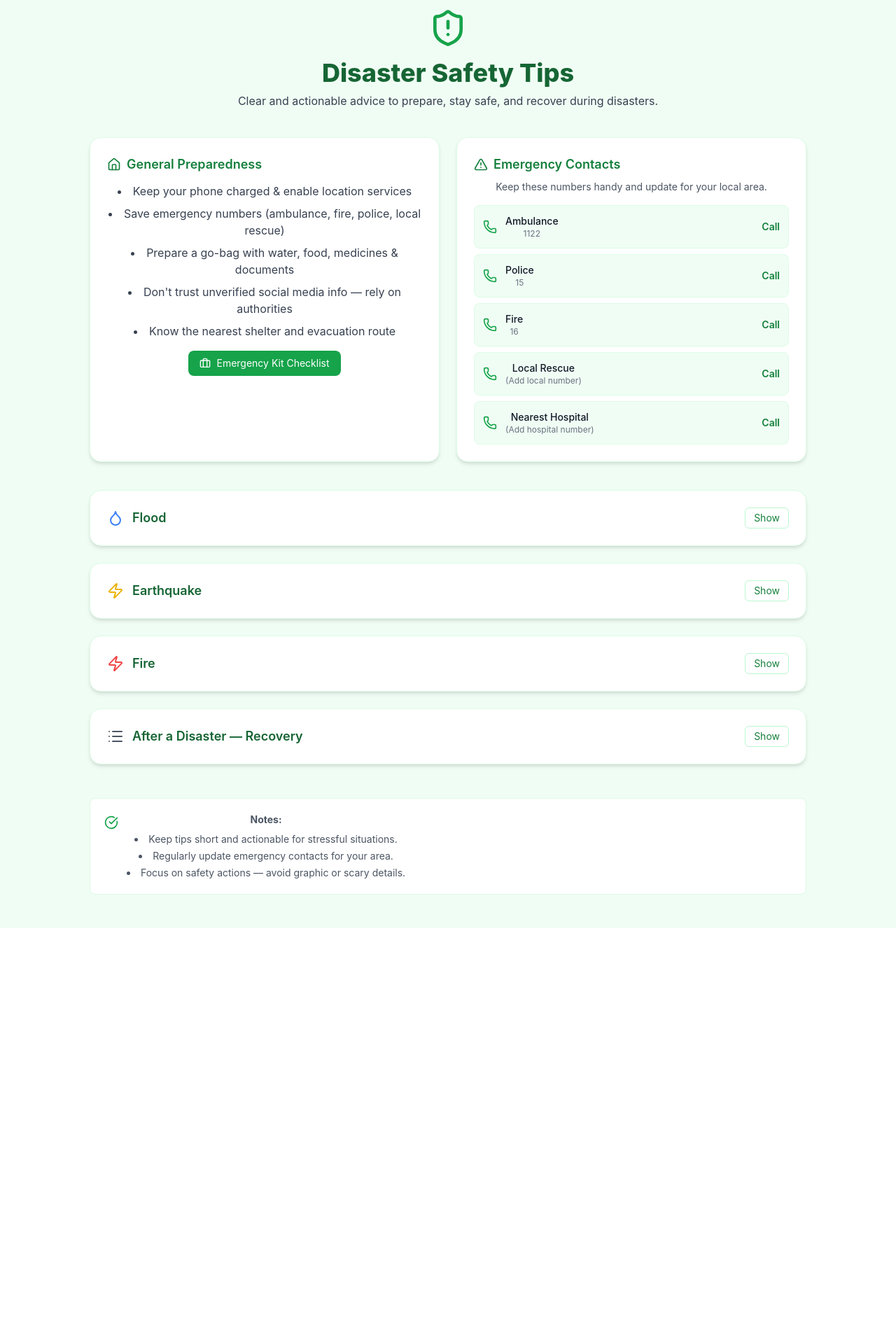
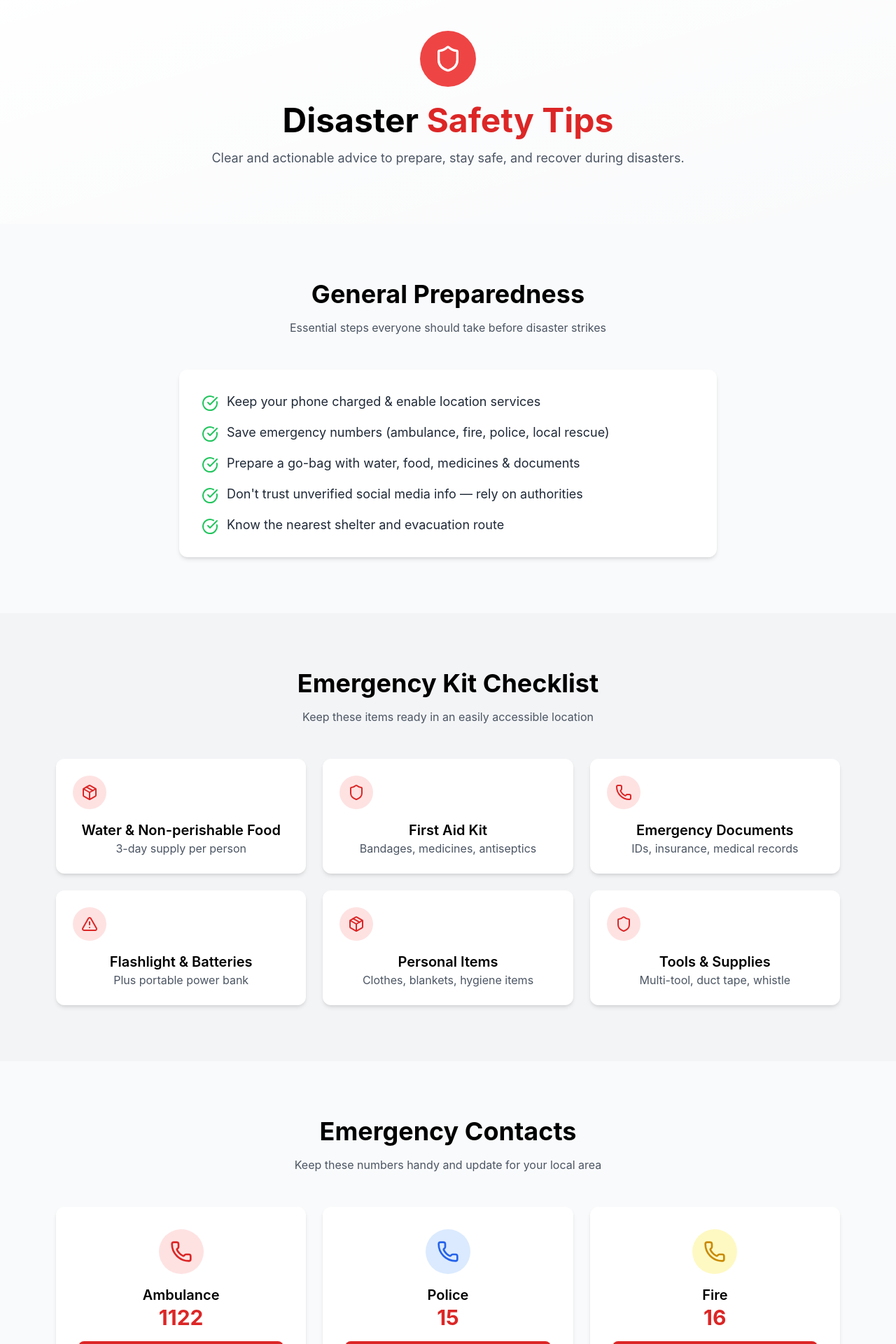
Before and after one commit to AfiaaAziz/Relief360, a React (Create React App) app: page /safety in a window 1280 px wide. Shown: the part 100-2020 px from the top of the page at 70% size. Before the commit the page ends 1426 px from the top, so only its background shows below. Built offline with nearby package versions, Linux system fonts and the light colour scheme.

Commit message:
Safety Tips

```diff
--- a/src/pages/SafetyTips.jsx
+++ b/src/pages/SafetyTips.jsx
@@ -1,120 +1,167 @@
 import React, { useState } from "react";
 import {
+  Shield,
+  Phone,
+  Droplets,
+  Flame,
   AlertTriangle,
-  ShieldAlert,
-  Home,
-  Droplet,
-  Zap,
-  Phone,
-  Briefcase,
   CheckCircle,
-  List,
+  ChevronDown,
+  Package
 } from "lucide-react";
 
 export default function SafetyTips() {
-  const [openSection, setOpenSection] = useState(null);
-  const toggle = (key) => setOpenSection(openSection === key ? null : key);
+  const [openDisasterIndex, setOpenDisasterIndex] = useState(null);
 
-  const quickTips = [
+  const preparednessItems = [
     "Keep your phone charged & enable location services",
     "Save emergency numbers (ambulance, fire, police, local rescue)",
     "Prepare a go-bag with water, food, medicines & documents",
     "Don't trust unverified social media info — rely on authorities",
-    "Know the nearest shelter and evacuation route",
+    "Know the nearest shelter and evacuation route"
   ];
 
-  const emergencyKit = [
-    "First-aid kit",
-    "Flashlight + spare batteries",
-    "Power bank",
-    "Bottled water (3 days supply)",
-    "Non-perishable food/snacks",
-    "Whistle",
-    "Emergency blanket",
-    "Basic medicines",
-    "Copies of important documents (in waterproof pouch)",
-    "Cash (small notes)",
+  const kitItems = [
+    { icon: Package, name: "Water & Non-perishable Food", description: "3-day supply per person" },
+    { icon: Shield, name: "First Aid Kit", description: "Bandages, medicines, antiseptics" },
+    { icon: Phone, name: "Emergency Documents", description: "IDs, insurance, medical records" },
+    { icon: AlertTriangle, name: "Flashlight & Batteries", description: "Plus portable power bank" },
+    { icon: Package, name: "Personal Items", description: "Clothes, blankets, hygiene items" },
+    { icon: Shield, name: "Tools & Supplies", description: "Multi-tool, duct tape, whistle" }
   ];
 
-  const contacts = [
-    { label: "Ambulance", number: "1122" },
-    { label: "Police", number: "15" },
-    { label: "Fire", number: "16" },
-    { label: "Local Rescue", number: "(Add local number)" },
-    { label: "Nearest Hospital", number: "(Add hospital number)" },
+  const emergencyContacts = [
+    { service: "Ambulance", number: "1122", color: "red" },
+    { service: "Police", number: "15", color: "blue" },
+    { service: "Fire", number: "16", color: "yellow" },
   ];
 
+  const disasters = [
+    {
+      icon: Droplets,
+      title: "Flood",
+      color: "blue",
+      tips: [
+        "Move to higher ground immediately.",
+        "Do not walk or drive through flood water.",
+        "Turn off electricity when safe to do so.",
+        "Use bottled or boiled water for drinking."
+      ]
+    },
+    {
+      icon: AlertTriangle,
+      title: "Earthquake",
+      color: "yellow",
+      tips: [
+        "Drop, Cover, and Hold On — get under sturdy furniture.",
+        "Stay away from windows and heavy objects.",
+        "When shaking stops, move to an open area.",
+        "Check for gas leaks and other hazards."
+      ]
+    },
+    {
+      icon: Flame,
+      title: "Fire",
+      color: "red",
+      tips: [
+        "Stop, Drop & Roll if clothing catches fire.",
+        "Stay low to avoid smoke inhalation.",
+        "Use an extinguisher only for small fires.",
+        "Do not use elevators; use stairs to evacuate."
+      ]
+    }
+  ];
+
+  const recoverySteps = [
+    "Check yourself and family for injuries.",
+    "Avoid damaged buildings and fallen wires.",
+    "Follow official instructions from authorities.",
+    "Report missing persons to rescue services."
+  ];
+
+  const toggleDisaster = (index) => {
+    setOpenDisasterIndex(openDisasterIndex === index ? null : index);
+  };
+
   return (
-    <div className="min-h-screen bg-green-50 text-gray-900 p-6 md:p-12">
-      <div className="max-w-5xl mx-auto">
-        {/* Header */}
-        <header className="mb-10 text-center">
-          <ShieldAlert className="mx-auto w-14 h-14 text-green-600" />
-          <h1 className="text-3xl md:text-4xl font-extrabold text-green-800 mt-4">
-            Disaster Safety Tips
+    <div className="min-h-screen bg-gray-50">
+      <main>
+        <section className="py-20 bg-gradient-to-br from-white to-gray-150 text-center">
+          <div className="mx-auto max-w-4xl px-4">
+            <div className="w-20 h-20 bg-red-500 rounded-full flex items-center justify-center mx-auto mb-6">
+              <Shield className="w-10 h-10 text-white" />
+            </div>
+            <h1 className="text-5xl font-bold mb-4">
+              Disaster <span className="text-red-600">Safety Tips</span>
             </h1>
-          <p className="text-gray-700 mt-2 max-w-2xl mx-auto">
+            <p className="text-lg text-gray-600">
               Clear and actionable advice to prepare, stay safe, and recover during disasters.
             </p>
-        </header>
+          </div>
+        </section>
+        <section className="py-20">
+          <div className="max-w-5xl mx-auto px-4 text-center">
+            <h2 className="text-4xl font-bold mb-4">General Preparedness</h2>
+            <p className="text-gray-600 mb-12">
+              Essential steps everyone should take before disaster strikes
+            </p>
 
-        <section className="grid gap-6 md:grid-cols-2">
-          <div className="bg-white p-6 rounded-2xl shadow-md border border-green-100">
-            <h2 className="font-semibold text-lg flex items-center gap-2 text-green-700">
-              <Home className="w-5 h-5" /> General Preparedness
-            </h2>
-            <ul className="mt-3 list-disc list-inside space-y-2 text-gray-700">
-              {quickTips.map((tip, i) => (
-                <li key={i}>{tip}</li>
-              ))}
-            </ul>
-
-            <div className="mt-4">
-              <button
-                onClick={() => toggle("kit")}
-                className="inline-flex items-center gap-2 px-4 py-2 rounded-lg bg-green-600 text-white text-sm hover:bg-green-700 transition"
-              >
-                <Briefcase className="w-4 h-4" /> Emergency Kit Checklist
-              </button>
-
-              {openSection === "kit" && (
-                <div className="mt-3 bg-green-50 p-4 rounded-lg border border-green-100">
-                  <ul className="list-decimal list-inside space-y-1 text-gray-700">
-                    {emergencyKit.map((item, idx) => (
-                      <li key={idx}>{item}</li>
+            <div className="bg-white shadow-md p-8 rounded-xl max-w-3xl mx-auto">
+              <ul className="space-y-4">
+                {preparednessItems.map((item, index) => (
+                  <li key={index} className="flex items-start">
+                    <CheckCircle className="w-6 h-6 text-green-500 mr-3 mt-1" />
+                    <span className="text-lg text-gray-800">{item}</span>
+                  </li>
                 ))}
               </ul>
             </div>
-              )}
+          </div>
+        </section>
+
+        <section className="py-20 bg-gray-100">
+          <div className="max-w-6xl mx-auto px-4 text-center">
+            <h2 className="text-4xl font-bold mb-4">Emergency Kit Checklist</h2>
+            <p className="text-gray-600 mb-12">Keep these items ready in an easily accessible location</p>
+
+            <div className="grid md:grid-cols-2 lg:grid-cols-3 gap-6">
+              {kitItems.map((item, index) => (
+                <div key={index} className="bg-white shadow-md rounded-xl p-6">
+                  <div className="w-12 h-12 bg-red-100 rounded-full flex items-center justify-center mb-4">
+                    <item.icon className="w-6 h-6 text-red-600" />
+                  </div>
+                  <h3 className="text-xl font-semibold">{item.name}</h3>
+                  <p className="text-gray-600">{item.description}</p>
+                </div>
+              ))}
             </div>
           </div>
+        </section>
 
-          <div className="bg-white p-6 rounded-2xl shadow-md border border-green-100">
-            <h2 className="font-semibold text-lg flex items-center gap-2 text-green-700">
-              <AlertTriangle className="w-5 h-5" /> Emergency Contacts
-            </h2>
-            <p className="text-sm text-gray-600 mt-2">
-              Keep these numbers handy and update for your local area.
+        <section className="py-20">
+          <div className="max-w-6xl mx-auto px-4 text-center">
+            <h2 className="text-4xl font-bold mb-4">Emergency Contacts</h2>
+            <p className="text-gray-600 mb-12">
+              Keep these numbers handy and update for your local area
             </p>
 
-            <div className="mt-4 grid gap-2">
-              {contacts.map((c, i) => (
+            <div className="grid md:grid-cols-2 lg:grid-cols-3 gap-6">
+              {emergencyContacts.map((c, index) => (
+                <div key={index} className="bg-white shadow-md rounded-xl p-8">
                   <div
-                  key={i}
-                  className="flex items-center justify-between p-3 rounded-lg bg-green-50 border border-green-100"
+                    className={`w-16 h-16 ${c.color === 'red' ? 'bg-red-100' : c.color === 'blue' ? 'bg-blue-100' : 'bg-yellow-100'} rounded-full flex items-center justify-center mx-auto mb-4`}
                   >
-                  <div className="flex items-center gap-3">
-                    <Phone className="w-5 h-5 text-green-600" />
-                    <div>
-                      <div className="text-sm font-medium">{c.label}</div>
-                      <div className="text-xs text-gray-500">{c.number}</div>
+                    <Phone className={`w-8 h-8 ${c.color === 'red' ? 'text-red-600' : c.color === 'blue' ? 'text-blue-600' : 'text-yellow-600'}`} />
                   </div>
-                  </div>
+
+                  <h3 className="text-xl font-semibold">{c.service}</h3>
+                  <p className="text-3xl font-bold text-red-600 mb-4">{c.number}</p>
+
                   <a
-                    href={`tel:${c.number.replace(/[^0-9+]/g, "")}`}
-                    className="text-sm text-green-700 font-semibold hover:underline"
+                    href={`tel:${c.number}`}
+                    className="block bg-red-600 text-white py-2 rounded-lg hover:bg-red-700 transition-colors"
                   >
-                    Call
+                    Call Now
                   </a>
                 </div>
               ))}
@@ -122,101 +169,73 @@ export default function SafetyTips() {
           </div>
         </section>
 
-        <main className="mt-10 space-y-6">
-          <Article
-            icon={<Droplet className="w-6 h-6 text-blue-500" />}
-            title="Flood"
-            items={[
-              "Move to higher ground immediately.",
-              "Do not walk or drive through flood water.",
-              "Turn off electricity when safe to do so.",
-              "Use bottled or boiled water for drinking.",
-            ]}
-            open={openSection === "flood"}
-            onToggle={() => toggle("flood")}
+        <section className="py-20 bg-gray-100">
+          <div className="max-w-3xl mx-auto px-4 text-center">
+            <h2 className="text-4xl font-bold mb-4">Disaster-Specific Safety Tips</h2>
+            <p className="text-gray-600 mb-12">Know what to do when disaster strikes</p>
+
+            {disasters.map((d, index) => (
+              <div key={index} className="mb-6">
+                <div
+                  onClick={() => toggleDisaster(index)}
+                  className="bg-white shadow-md rounded-xl p-6 flex justify-between items-center cursor-pointer hover:bg-gray-50 transition-colors"
+                >
+                  <div className="flex items-center gap-4">
+                    <div className={`w-12 h-12 ${d.color === 'blue' ? 'bg-blue-100' : d.color === 'yellow' ? 'bg-yellow-100' : 'bg-red-100'} rounded-full flex items-center justify-center`}>
+                      <d.icon className={`w-6 h-6 ${d.color === 'blue' ? 'text-blue-600' : d.color === 'yellow' ? 'text-yellow-600' : 'text-red-600'}`} />
+                    </div>
+                    <h3 className="text-2xl">{d.title}</h3>
+                  </div>
+
+                  <ChevronDown
+                    className={`w-6 h-6 transition-transform ${openDisasterIndex === index ? "rotate-180" : ""}`}
                   />
+                </div>
 
-          <Article
-            icon={<Zap className="w-6 h-6 text-yellow-500" />}
-            title="Earthquake"
-            items={[
-              "Drop, Cover, and Hold On — get under sturdy furniture.",
-              "Stay away from windows and heavy objects.",
-              "When shaking stops, move to an open area.",
-              "Check for gas leaks and other hazards.",
-            ]}
-            open={openSection === "quake"}
-            onToggle={() => toggle("quake")}
-          />
+                {openDisasterIndex === index && (
+                  <div className="bg-white shadow-md rounded-xl mt-2 p-6">
+                    <ul className="space-y-3 text-left">
+                      {d.tips.map((tip, i) => (
+                        <li key={i} className="flex items-start">
+                          <div className="w-2 h-2 bg-red-500 rounded-full mt-2 mr-3"></div>
+                          <span className="text-gray-700">{tip}</span>
+                        </li>
+                      ))}
+                    </ul>
+                  </div>
+                )}
+              </div>
+            ))}
+          </div>
+        </section>
+        <section className="py-20">
+          <div className="max-w-4xl mx-auto px-4 text-center">
+            <h2 className="text-4xl font-bold mb-4">After a Disaster — Recovery</h2>
+            <p className="text-gray-600 mb-12">
+              Important steps to take after the immediate danger has passed
+            </p>
 
-          <Article
-            icon={<Zap className="w-6 h-6 text-red-500" />}
-            title="Fire"
-            items={[
-              "Stop, Drop & Roll if clothing catches fire.",
-              "Stay low to avoid smoke inhalation.",
-              "Use an extinguisher only for small fires.",
-              "Do not use elevators; use stairs to evacuate.",
-            ]}
-            open={openSection === "fire"}
-            onToggle={() => toggle("fire")}
-          />
-
-          <Article
-            icon={<List className="w-6 h-6 text-gray-600" />}
-            title="After a Disaster — Recovery"
-            items={[
-              "Check yourself and family for injuries.",
-              "Avoid damaged buildings and fallen wires.",
-              "Follow official instructions from authorities.",
-              "Report missing persons to rescue services.",
-            ]}
-            open={openSection === "after"}
-            onToggle={() => toggle("after")}
-          />
-        </main>
-
-        <footer className="mt-12 text-sm text-gray-600 bg-white p-5 rounded-lg border border-green-100">
-          <div className="flex items-start gap-3">
-            <CheckCircle className="w-5 h-5 text-green-600 mt-1" />
-            <div>
-              <strong>Notes:</strong>
-              <ul className="list-disc list-inside mt-2 space-y-1">
-                <li>Keep tips short and actionable for stressful situations.</li>
-                <li>Regularly update emergency contacts for your area.</li>
-                <li>Focus on safety actions — avoid graphic or scary details.</li>
+            <div className="bg-white shadow-md rounded-xl p-8 max-w-3xl mx-auto">
+              <ul className="space-y-4">
+                {recoverySteps.map((step, index) => (
+                  <li key={index} className="flex items-start">
+                    <div className="w-8 h-8 bg-green-100 rounded-full flex items-center justify-center mr-4">
+                      <span className="font-bold text-green-600">{index + 1}</span>
+                    </div>
+                    <span className="text-lg text-gray-800">{step}</span>
+                  </li>
+                ))}
               </ul>
             </div>
           </div>
-        </footer>
-      </div>
+        </section>
+        <section className="py-10 bg-red-50 text-center">
+          <h2 className="text-4xl font-bold mb-4">Stay Prepared, Stay Safe</h2>
+          <p className="text-gray-600 mb-8">
+            In an emergency, every second counts. Report incidents immediately.
+          </p>
+        </section>
+      </main>
     </div>
   );
 }
-
-function Article({ icon, title, items = [], open = false, onToggle }) {
-  return (
-    <article className="bg-white p-6 rounded-2xl shadow-md border border-green-100">
-      <header className="flex items-center justify-between">
-        <div className="flex items-center gap-3">
-          {icon}
-          <h3 className="text-lg font-semibold text-green-800">{title}</h3>
-        </div>
-        <button
-          onClick={onToggle}
-          className="px-3 py-1 rounded-md border border-green-200 text-sm text-green-700 hover:bg-green-50 transition"
-        >
-          {open ? "Hide" : "Show"}
-        </button>
-      </header>
-
-      {open && (
-        <ul className="mt-4 list-disc list-inside text-gray-700 space-y-2">
-          {items.map((it, idx) => (
-            <li key={idx}>{it}</li>
-          ))}
-        </ul>
-      )}
-    </article>
-  );
-}
```
Lines whose indentation alone changed are shown as unchanged.
